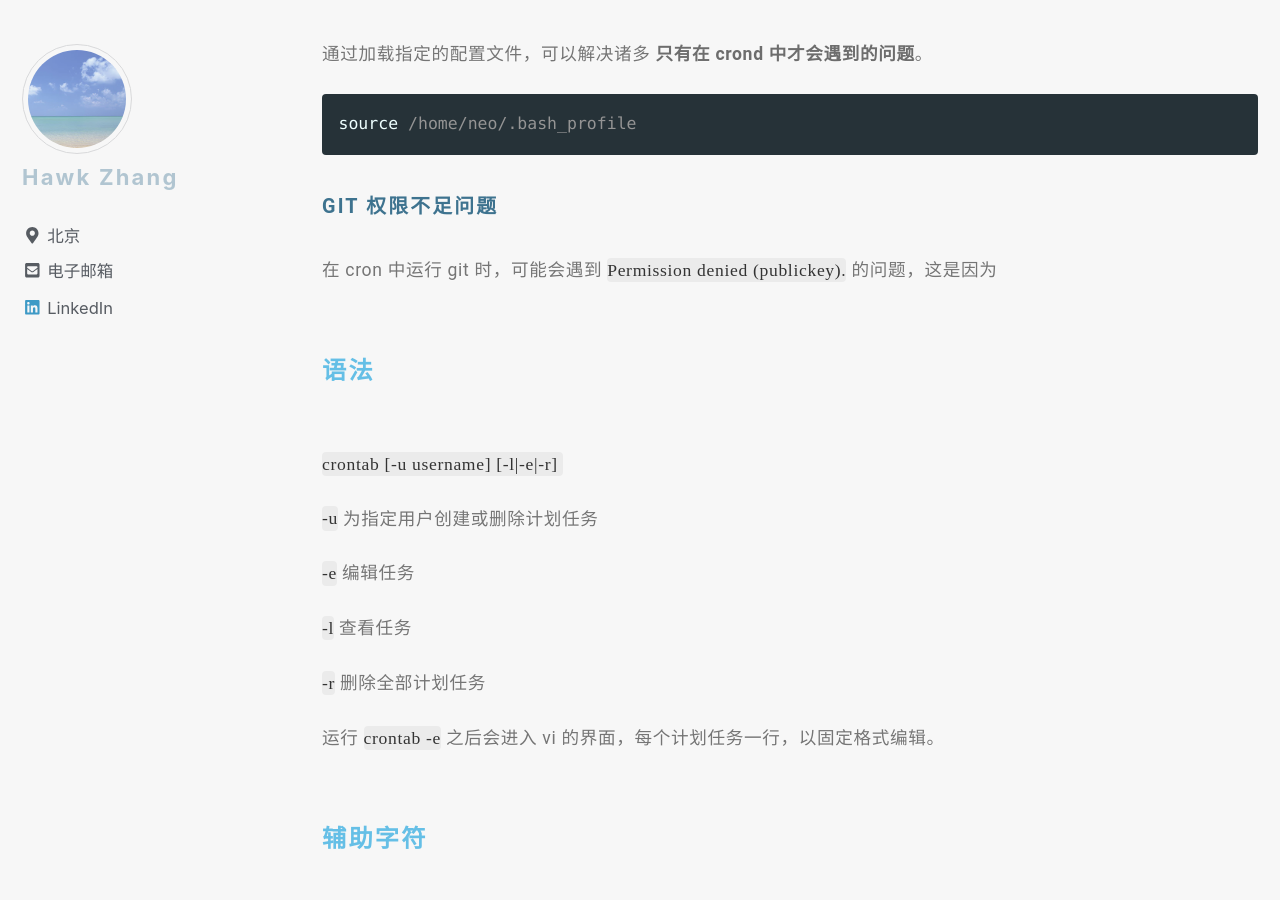
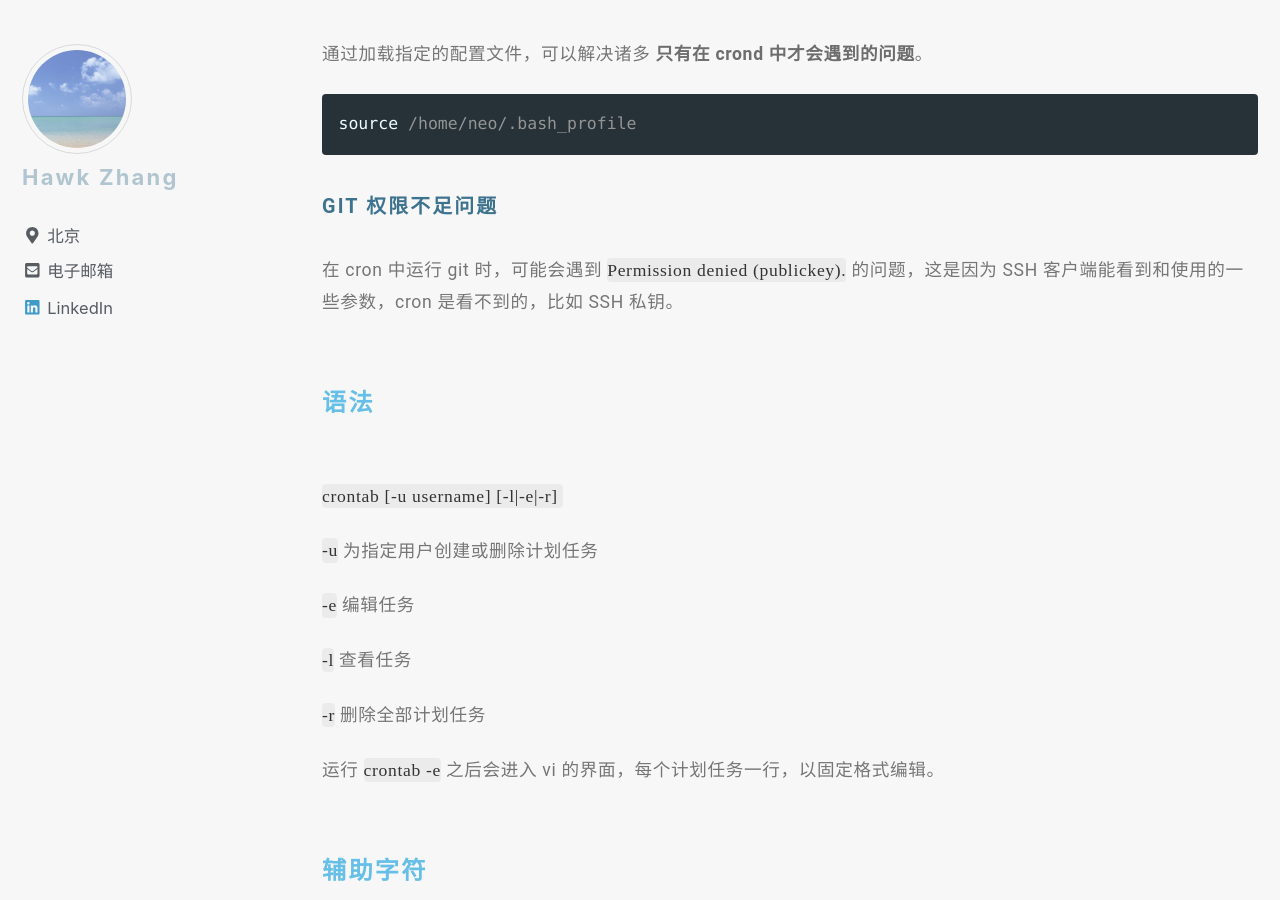
Before and after one commit to narru888/linotes_note, a Jekyll site: the page built from _posts/tools/2015-02-01-cron.md, in a window 1280 px wide and 900 px high, scrolled down 7231 px. Built offline with Jekyll 4.4.1, drawn with Linux system fonts in a browser that asks for light colours; nearby versions of some CDN libraries; a script that is not in the unit is left out; comment, search, counter and statistics services are not loaded.

Commit message:
update on 2018-08-05 17:08:01 CST

```diff
--- a/_posts/tools/2015-02-01-cron.md
+++ b/_posts/tools/2015-02-01-cron.md
@@ -287,7 +287,7 @@ source /home/neo/.bash_profile
 
 ##### GIT 权限不足问题
 
-在 cron 中运行 git 时，可能会遇到 `Permission denied (publickey).` 的问题，这是因为
+在 cron 中运行 git 时，可能会遇到 `Permission denied (publickey).` 的问题，这是因为 SSH 客户端能看到和使用的一些参数，cron 是看不到的，比如 SSH 私钥。
 
 
 
```
Also changed, not shown: 1 other file.
